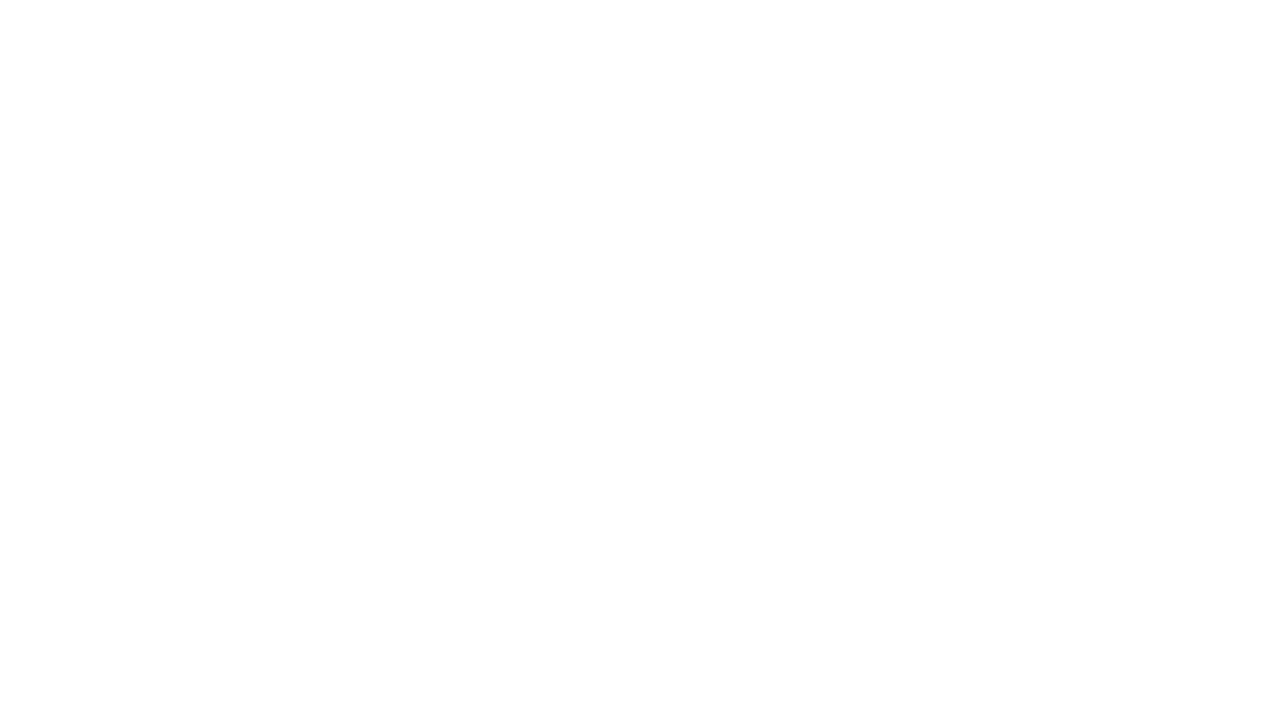
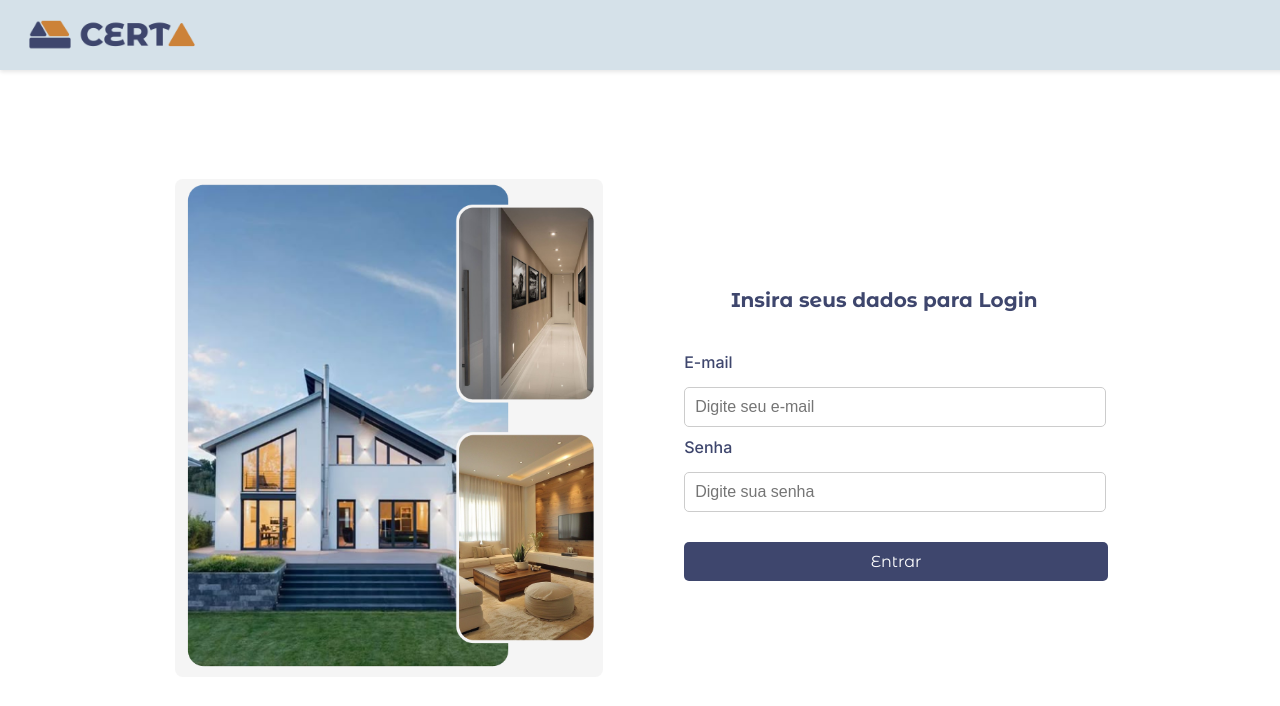
Before and after one commit to Yann-Uchoa5/front-imoveis, a React (Create React App) app: page /login in a window 1280 px wide. Before the commit this address had no page. Shown: the top 706 px of the page. Built offline with nearby package versions, Linux system fonts and the light colour scheme.

Commit message:
feat: Implementando tela de Login e Footer

```diff
--- a/package.json
+++ b/package.json
@@ -3,12 +3,14 @@
   "version": "0.1.0",
   "private": true,
   "dependencies": {
+    "@craco/craco": "^7.1.0",
     "@testing-library/dom": "^10.4.0",
     "@testing-library/jest-dom": "^6.6.3",
     "@testing-library/react": "^16.2.0",
     "@testing-library/user-event": "^13.5.0",
     "react": "^19.0.0",
     "react-dom": "^19.0.0",
+    "react-icons": "^5.5.0",
     "react-router-dom": "^7.1.5",
     "react-scripts": "5.0.1",
     "web-vitals": "^2.1.4"
@@ -39,7 +41,7 @@
   },
   "devDependencies": {
     "autoprefixer": "^10.4.20",
-    "postcss": "^8.5.2",
+    "postcss": "^8.5.3",
     "tailwindcss": "^3.4.17"
   }
 }
--- a/src/App.js
+++ b/src/App.js
@@ -1,5 +1,6 @@
 import React from 'react';
 import AppRoutes from './routes/AppRoutes';
+
 
 function App() {
   return (
--- /dev/null
+++ b/src/pages/Login/Login.css
@@ -0,0 +1,62 @@
+body {
+  color: #3e466d;
+  font-family: "Inter", sans-serif;
+}
+
+.login-wrapper {
+  display: flex;
+  justify-content: center;
+  align-items: center;
+  min-height: 100vh;
+  gap: 40px;
+  padding: 20px;
+}
+
+.imagem-lado {
+  max-width: 35%;
+  height: auto;
+  border-radius: 8px;
+  margin-right: 20px;
+}
+
+.login-container {
+  max-width: 400px;
+  width: 100%;
+  padding: 20px;
+  border: 1px solid #ffffff;
+  border-radius: 10px;
+  background-color: #fff;
+  box-shadow: 0 4px 10px rgba(255, 255, 255, 0.1);
+}
+
+.login-container h1 {
+  text-align: center;
+  margin-bottom: 40px;
+  color: #3e466d;
+  font-family: "Montserrat Alternates", sans-serif;
+  font-size: 20px;
+}
+
+.form-group label {
+  display: block;
+  margin-bottom: 5px;
+  font-weight: 500;
+  color: #3e466d;
+}
+
+.login-button {
+  width: 106%;
+  padding: 10px;
+  background-color: #3e466d;
+  color: white;
+  border: none;
+  border-radius: 5px;
+  font-size: 16px;
+  cursor: pointer;
+  font-family: "Montserrat Alternates", sans-serif;
+  margin-top: 20px;
+}
+
+.login-button:hover {
+  background-color: #2a3a59;
+}
--- /dev/null
+++ b/src/pages/Login/Login.js
@@ -0,0 +1,56 @@
+import React, { useState } from "react";
+import Navbar from "../../components/Navbar/Navbar";
+import FormInput from "../../components/FormInput/FormInput";
+import "./Login.css";
+import hotel from "../../assets/images/hotel.png";
+
+const Login = () => {
+  const [email, setEmail] = useState("");
+  const [senha, setSenha] = useState("");
+
+  const handleSubmit = (e) => {
+    e.preventDefault();
+    console.log("Dados do formulário:", { email, senha });
+  };
+
+  return (
+    <div>
+      <Navbar />
+      <div className="login-wrapper">
+        <img src={hotel} alt="Hotel" className="imagem-lado" />
+        <div className="login-container">
+          <h1>Insira seus dados para Login</h1>
+          <form onSubmit={handleSubmit}>
+            <div className="form-group">
+              <label>E-mail</label>
+              <FormInput
+                type="email"
+                value={email}
+                onChange={(e) => setEmail(e.target.value)}
+                placeholder="Digite seu e-mail"
+                required
+              />
+            </div>
+
+            <div className="form-group">
+              <label>Senha</label>
+              <FormInput
+                type="password"
+                value={senha}
+                onChange={(e) => setSenha(e.target.value)}
+                placeholder="Digite sua senha"
+                required
+              />
+            </div>
+
+            <button type="submit" className="login-button">
+              Entrar
+            </button>
+          </form>
+        </div>
+      </div>
+    </div>
+  );
+};
+
+export default Login;
--- a/src/routes/AppRoutes.js
+++ b/src/routes/AppRoutes.js
@@ -1,14 +1,14 @@
 import React from 'react';
 import { BrowserRouter as Router, Routes, Route } from 'react-router-dom';
 import Cadastro from '../pages/Cadastro/Cadastro';
+import Login from '../pages/Login/Login';
 
 const AppRoutes = () => {
   return (
     <Router>
       <Routes>
-        <Route path="/cadastro" element={<Cadastro />} />
-        {/* Adicione uma rota padrão para redirecionar para /cadastro */}
-        <Route path="/" element={<Cadastro />} />
+      <Route path="/" element={<Cadastro />} />
+      <Route path="/login" element={<Login />} />
       </Routes>
     </Router>
   );
```
Also changed, not shown: src/components/Footer/Footer.css (added, +79 -0 lines), src/components/Footer/Footer.js (added, +37 -0 lines), 1 other file (tests, documents, lock files or other folders).
